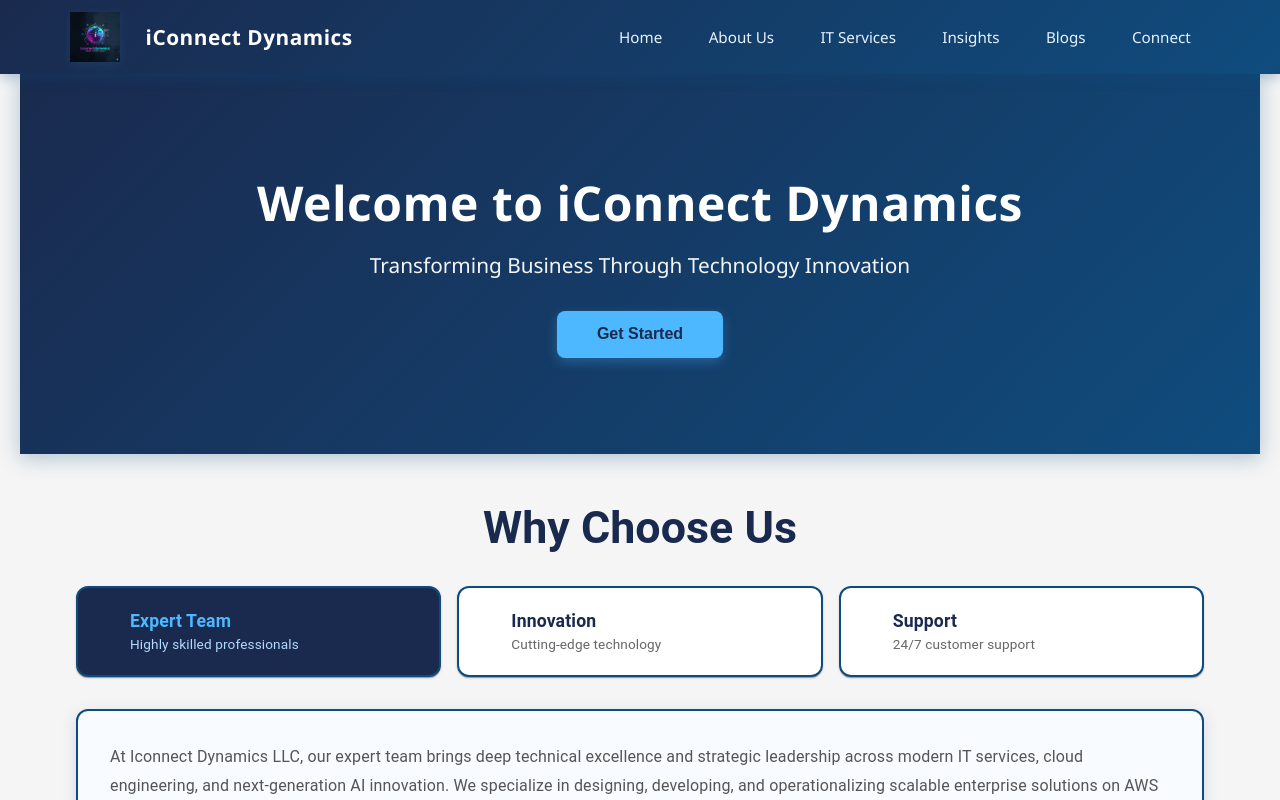
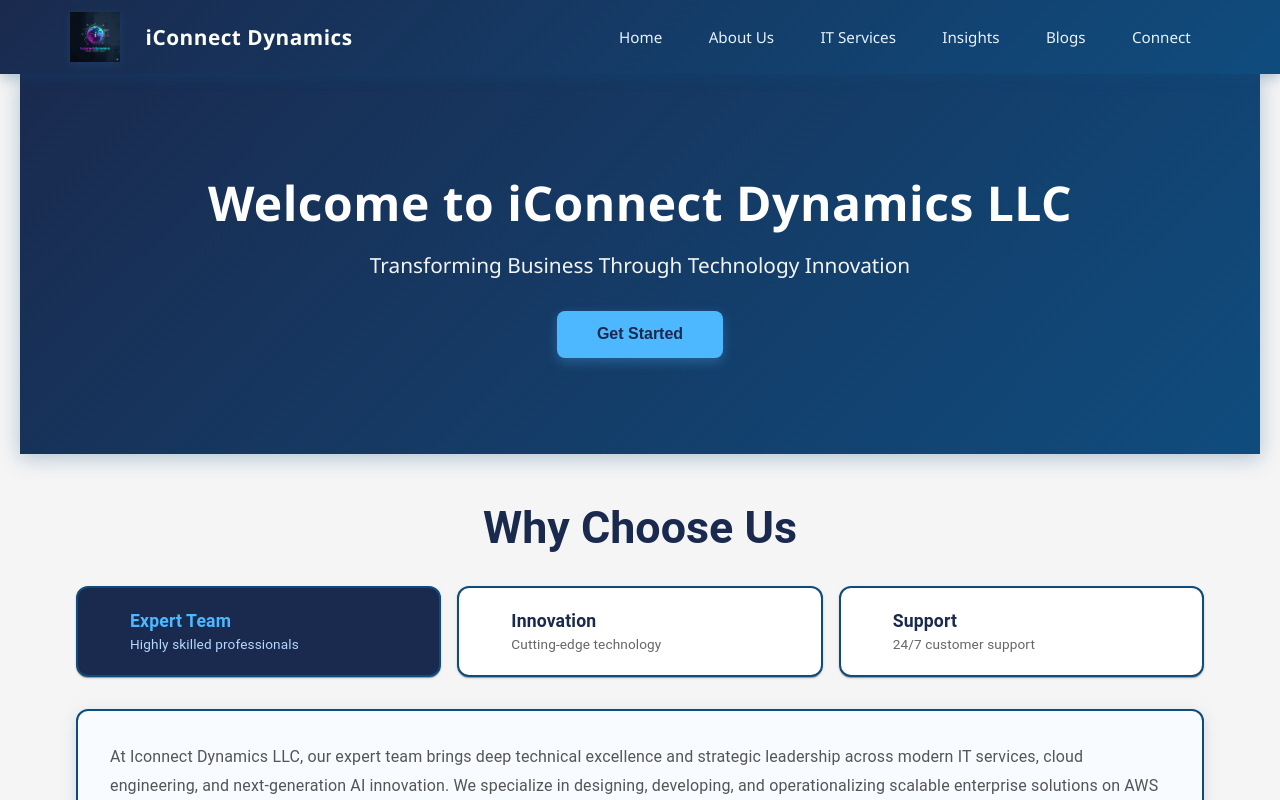
Before and after one commit to techieshailesh/iConnectdynamicsReactWebApp, a React (Create React App) app: page / in a window 1280 px wide. Shown: the top 800 px of the page. Built offline with nearby package versions, Linux system fonts and the light colour scheme; some icons are missing.

Commit message:
Company name change

```diff
--- a/src/pages/Home.js
+++ b/src/pages/Home.js
@@ -169,7 +169,7 @@
     <div className="home">
       <section className="hero">
         <div className="hero-content">
-          <h1>Welcome to iConnect Dynamics</h1>
+          <h1>Welcome to iConnect Dynamics LLC</h1>
           <p>Transforming Business Through Technology Innovation</p>
           <button className="cta-button" onClick={handleOpenContactForm}>Get Started</button>
         </div>
```
